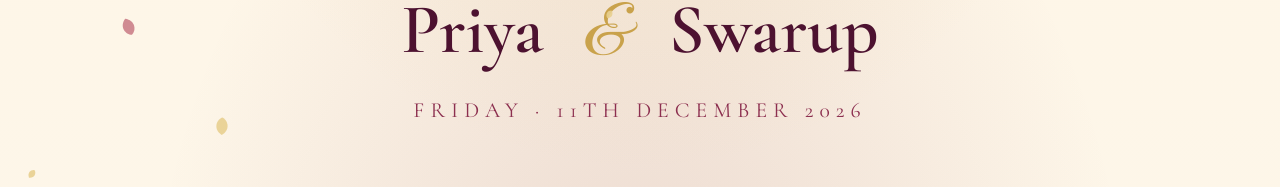
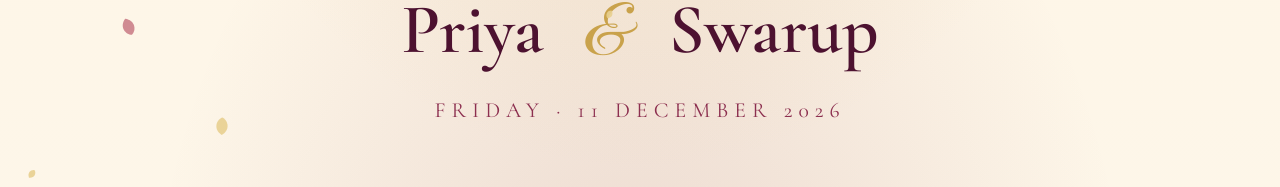
Before and after one commit to Swarup661/wedding-invite2, a plain HTML site: page index.html in a window 1280 px wide. Shown: the part 495-682 px from the top of the page. Drawn offline with nearby package versions, Linux system fonts and the light colour scheme.

Commit message:
Update index.html

```diff
--- a/index.html
+++ b/index.html
@@ -233,7 +233,7 @@ footer .f-small{font-size:.68rem;letter-spacing:.3em;text-transform:uppercase;ma
   </div>
 
   <h2 class="hero-names">Priya <span class="amp">&amp;</span> Swarup</h2>
-  <p class="hero-date">Friday · 11th December 2026</p>
+  <p class="hero-date">Friday · 11 December 2026</p>
 
 </header>
 
```
